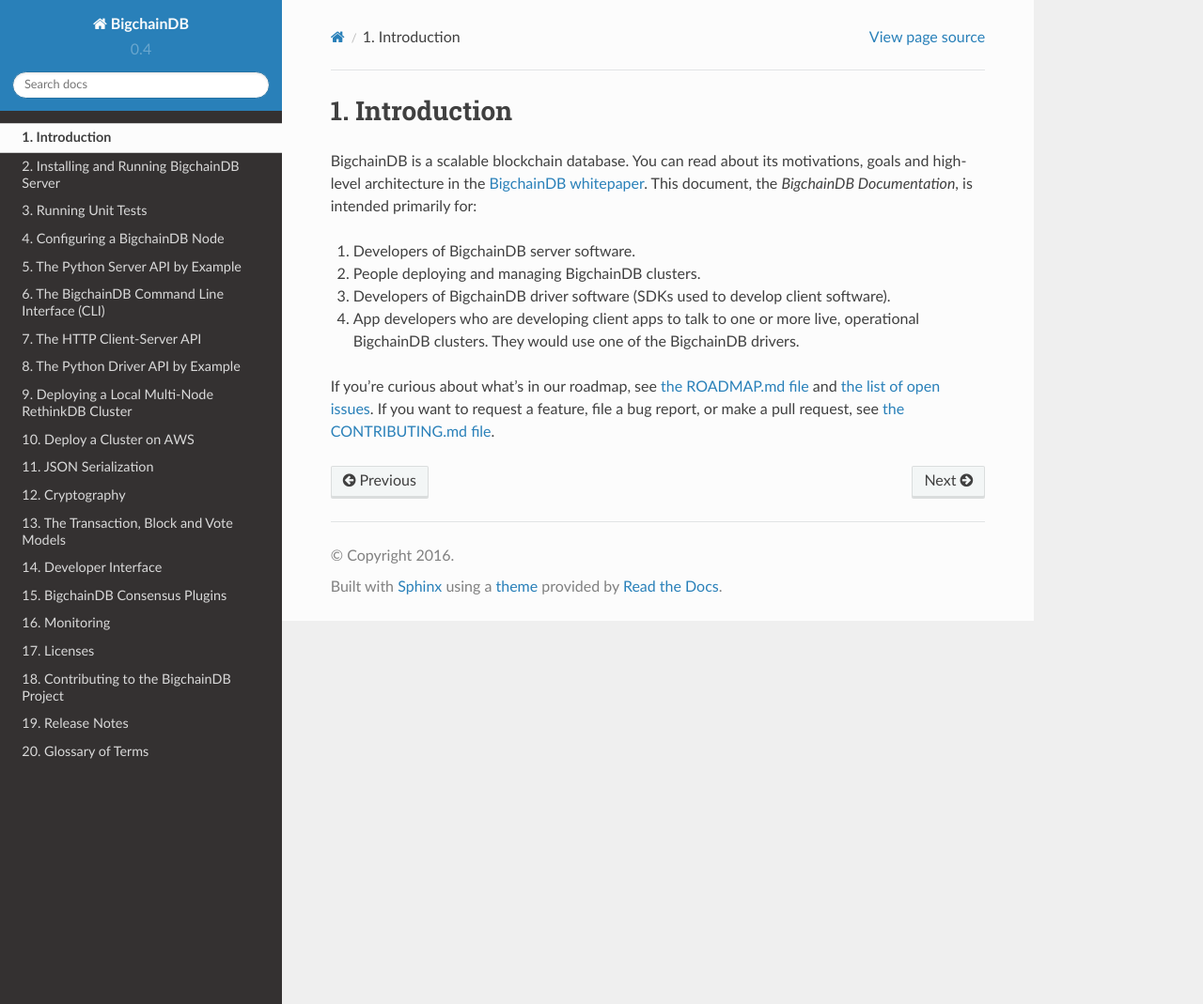
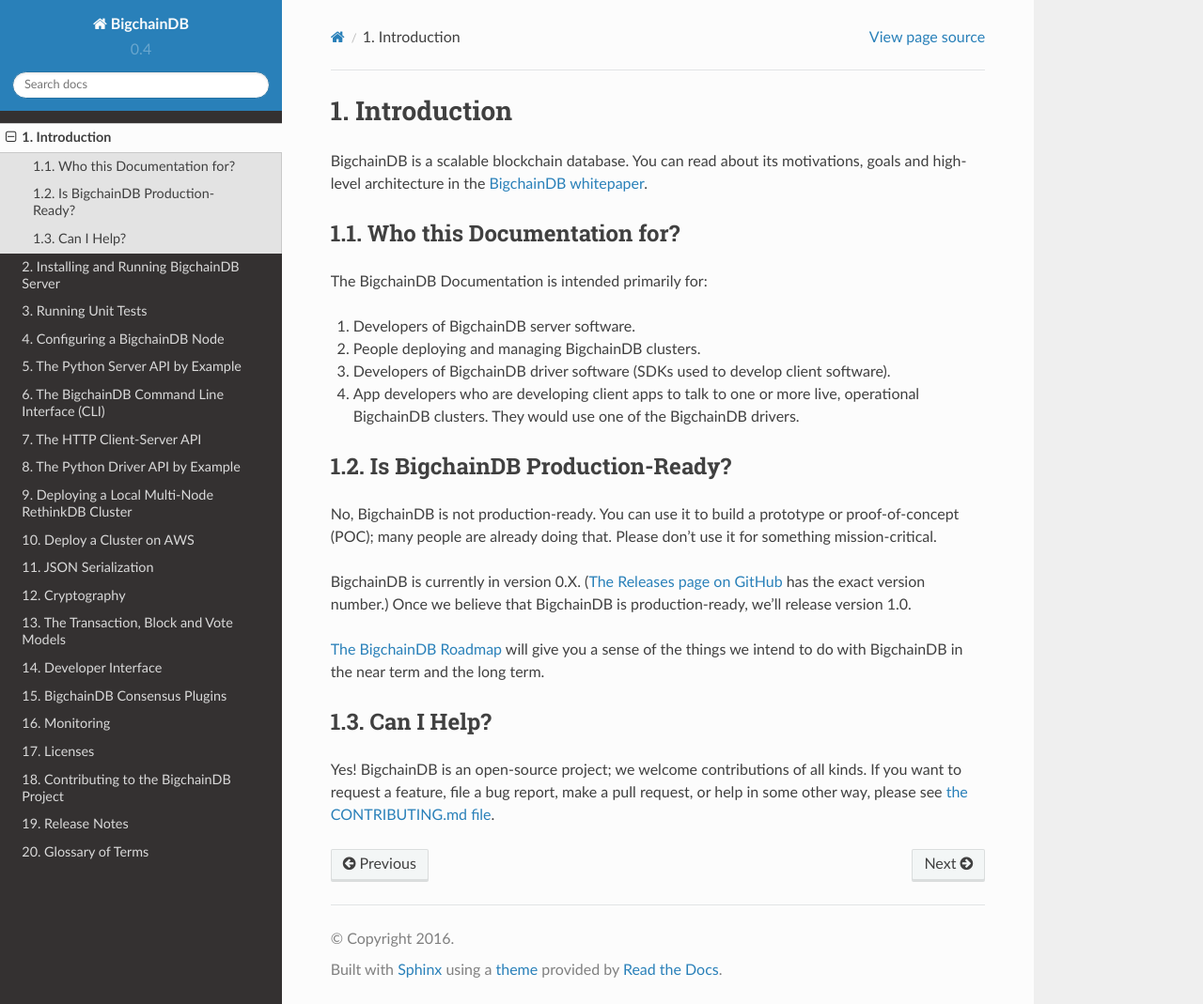
Before and after one commit to bigchaindb/bigchaindb, a Sphinx documentation site: the page built from docs/source/introduction.md, in a window 1280 px wide and 1069 px high. Shown: the whole window at 94% size. Built offline with Sphinx 7.4.7 and the Read the Docs theme 2.0.0, drawn with Linux system fonts in a browser that asks for light colours.

Commit message:
Docs: clarify that BCDB isn't production-ready yet

```diff
--- a/docs/source/introduction.md
+++ b/docs/source/introduction.md
@@ -1,10 +1,27 @@
 # Introduction
 
-BigchainDB is a scalable blockchain database. You can read about its motivations, goals and high-level architecture in the [BigchainDB whitepaper](https://www.bigchaindb.com/whitepaper/). This document, the _BigchainDB Documentation_, is intended primarily for:
+BigchainDB is a scalable blockchain database. You can read about its motivations, goals and high-level architecture in the [BigchainDB whitepaper](https://www.bigchaindb.com/whitepaper/).
+
+
+## Who this Documentation for?
+
+The BigchainDB Documentation is intended primarily for:
 
 1. Developers of BigchainDB server software.
 2. People deploying and managing BigchainDB clusters.
 3. Developers of BigchainDB driver software (SDKs used to develop client software).
 4. App developers who are developing client apps to talk to one or more live, operational BigchainDB clusters. They would use one of the BigchainDB drivers.
 
-If you're curious about what's in our roadmap, see [the ROADMAP.md file](https://github.com/bigchaindb/org/blob/master/ROADMAP.md) and [the list of open issues](https://github.com/bigchaindb/bigchaindb/issues). If you want to request a feature, file a bug report, or make a pull request, see [the CONTRIBUTING.md file](https://github.com/bigchaindb/bigchaindb/blob/master/CONTRIBUTING.md).
+
+## Is BigchainDB Production-Ready?
+
+No, BigchainDB is not production-ready. You can use it to build a prototype or proof-of-concept (POC); many people are already doing that. Please don't use it for something mission-critical.
+
+BigchainDB is currently in version 0.X. ([The Releases page on GitHub](https://github.com/bigchaindb/bigchaindb/releases) has the exact version number.) Once we believe that BigchainDB is production-ready, we'll release version 1.0.
+
+[The BigchainDB Roadmap](https://github.com/bigchaindb/org/blob/master/ROADMAP.md) will give you a sense of the things we intend to do with BigchainDB in the near term and the long term.
+
+
+## Can I Help?
+
+Yes! BigchainDB is an open-source project; we welcome contributions of all kinds. If you want to request a feature, file a bug report, make a pull request, or help in some other way, please see [the CONTRIBUTING.md file](https://github.com/bigchaindb/bigchaindb/blob/master/CONTRIBUTING.md).
```
